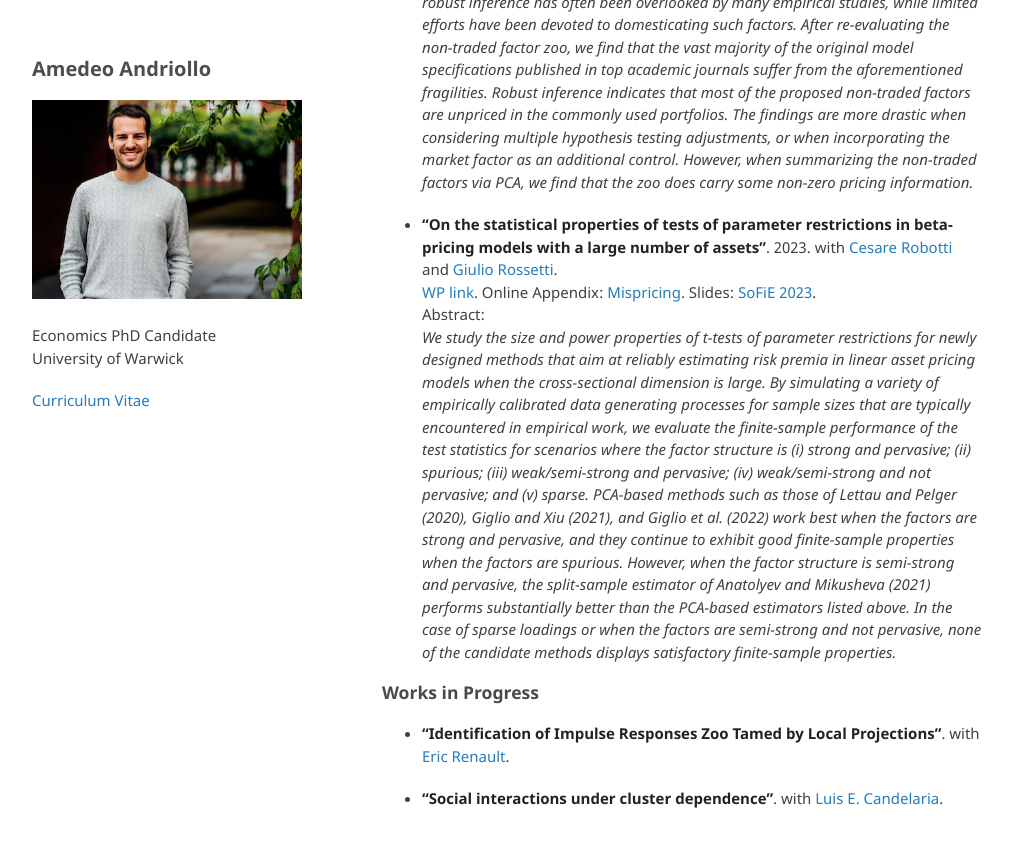
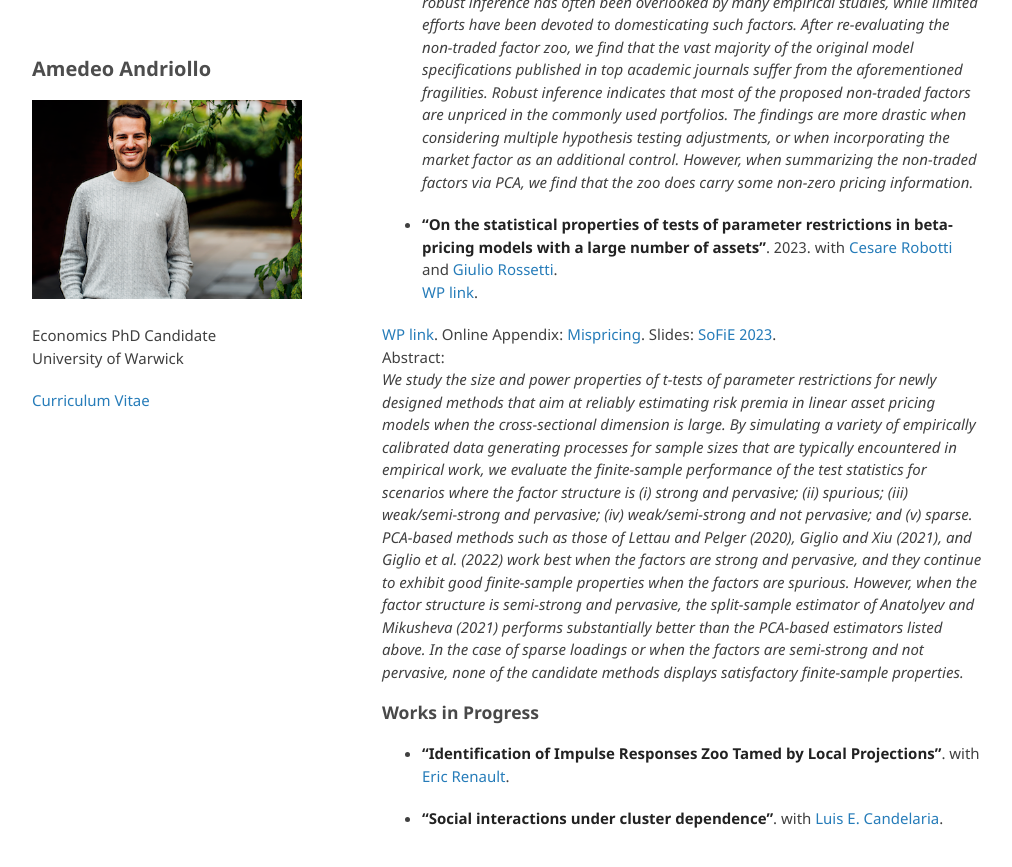
Before and after one commit to amandri/amandri.github.io, a Jekyll site: the page built from index.md, in a window 1280 px wide and 900 px high, scrolled down 848 px. Shown: the top 867 px of the window, without its empty margins (133-1145 px from the left). Built offline with Jekyll 4.4.1, drawn with Linux system fonts in a browser that asks for light colours; the repository's description, which GitHub fills in, is left out; our own code applies the rules of GitHub Pages for plain Markdown files.

Commit message:
Update index.md

```diff
--- a/index.md
+++ b/index.md
@@ -27,12 +27,14 @@
 ### Working Papers
 
 - **"Misspecification and Weak Identification in the Nontraded Factor Zoo"**. 2024. with [Cesare Robotti](https://www.cesarerobotti.com) and [Xinyi Zhang](https://warwick.ac.uk/fac/soc/wbs/subjects/finance/faculty1/phd_students/xinyi-zhang/). \
-[WP link](https://www.dropbox.com/scl/fi/i9bcyvk2w3wkdrf6j0g7j/ARZ_nontrade.pdf?rlkey=bdo9kogduzr6kcnujgnbh8t8f&dl=0). Slides: [SoFiE 2024](https://www.dropbox.com/scl/fi/j1mg11h6q6nuqrlj16ire/nontraded_sofie24.pdf?rlkey=bp1vgedtnbz2vswbyg3b6zrab&dl=0). \
+[WP link](assets/pdf/ARZ_3.pdf). Slides: [SoFiE 2024](https://www.dropbox.com/scl/fi/j1mg11h6q6nuqrlj16ire/nontraded_sofie24.pdf?rlkey=bp1vgedtnbz2vswbyg3b6zrab&dl=0). \
  Data: [Nontraded Factor Zoo (monthly)](https://www.dropbox.com/scl/fi/1odnqde9onqskfjj30yjt/all_nontraded.xlsx?rlkey=fwhvv8okvfbhdvb5l44srvulv&dl=0); [Nontraded PCs (monthly)](https://www.dropbox.com/scl/fi/tz45uxrols0kazt17y85a/data1eqGX.xls?rlkey=xgos0xsjbdca40l38rgisygth&dl=0). \
 Abstract: \
 *To explain the cross-section of asset returns, a zoo of economic factors that are not portfolio excess returns has been proposed. In contrast to traded factors, the non-traded factors tend to exhibit lower correlations with the asset returns. Standard inference on risk premium therefore tends to be more fragile, and the issue of weak identification might be exacerbated by the degree of model misspecification. Yet, robust inference has often been overlooked by many empirical studies, while limited efforts have been devoted to domesticating such factors. After re-evaluating the non-traded factor zoo, we find that the vast majority of the original model specifications published in top academic journals suffer from the aforementioned fragilities. Robust inference indicates that most of the proposed non-traded factors are unpriced in the commonly used portfolios. The findings are more drastic when considering multiple hypothesis testing adjustments, or when incorporating the market factor as an additional control. However, when summarizing the non-traded factors via PCA, we find that the zoo does carry some non-zero pricing information.*
 
 - **"On the statistical properties of tests of parameter restrictions in beta-pricing models with a large number of assets"**. 2023. with [Cesare Robotti](https://www.cesarerobotti.com) and [Giulio Rossetti](https://giuliorossetti94.github.io). \
+[WP link](assets/pdf/ARR_statistical_.pdf).
+
 [WP link](https://www.cesarerobotti.com/wp-content/uploads/2023/01/ARR_statistical.pdf).
  Online Appendix: [Mispricing](https://www.dropbox.com/s/6uhz62iu0fahm11/output_misspricing.pdf?dl=0). Slides: [SoFiE 2023](https://www.dropbox.com/s/as0rnxq13xefbkq/sofie.pdf?dl=0).\
 Abstract: \
```
